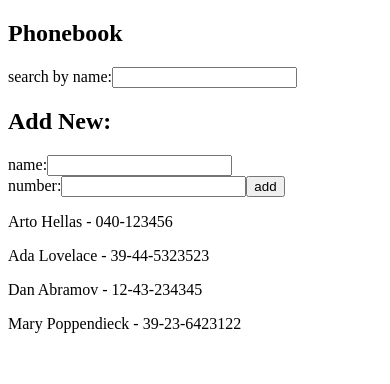
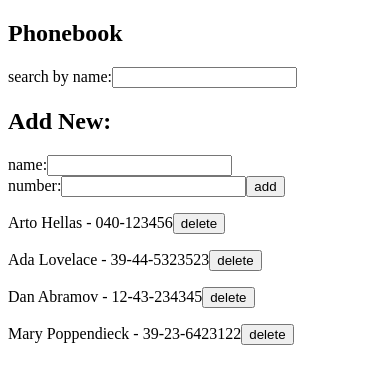
Before and after one commit to rIftimie/fullstackopen-p2, a React (Create React App) app in the folder phonebook/: page / in a window 390 px wide. Shown: the top 384 px of the page. Built offline with nearby package versions, Linux system fonts and the light colour scheme; data requests are answered from the project's data file.

Commit message:
2.12.-2.15*: Phonebook step7-10

```diff
--- /dev/null
+++ b/phonebook/db/db.json
@@ -0,0 +1,24 @@
+{
+    "persons": [
+        {
+            "name": "Arto Hellas",
+            "number": "040-123456",
+            "id": 1
+        },
+        {
+            "name": "Ada Lovelace",
+            "number": "39-44-5323523",
+            "id": 2
+        },
+        {
+            "name": "Dan Abramov",
+            "number": "12-43-234345",
+            "id": 3
+        },
+        {
+            "name": "Mary Poppendieck",
+            "number": "39-23-6423122",
+            "id": 4
+        }
+    ]
+}
--- a/phonebook/package.json
+++ b/phonebook/package.json
@@ -6,6 +6,7 @@
         "@testing-library/jest-dom": "^5.16.5",
         "@testing-library/react": "^13.4.0",
         "@testing-library/user-event": "^13.5.0",
+        "axios": "^1.2.3",
         "react": "^18.2.0",
         "react-dom": "^18.2.0",
         "react-scripts": "5.0.1",
@@ -15,7 +16,8 @@
         "start": "react-scripts start",
         "build": "react-scripts build",
         "test": "react-scripts test",
-    "eject": "react-scripts eject"
+        "eject": "react-scripts eject",
+        "server": "json-server db/db.json -p 3001"
     },
     "eslintConfig": {
         "extends": [
--- a/phonebook/public/index.html
+++ b/phonebook/public/index.html
@@ -13,7 +13,7 @@
 
         <link rel="manifest" href="%PUBLIC_URL%/manifest.json" />
 
-        <title>2.6-2.10 PhoneBook</title>
+        <title>PhoneBook</title>
     </head>
     <body>
         <noscript>You need to enable JavaScript to run this app.</noscript>
--- a/phonebook/src/App.jsx
+++ b/phonebook/src/App.jsx
@@ -1,38 +1,20 @@
+import { useEffect } from "react";
 import { useState } from "react";
 import Filter from "./components/Filter";
 import PersonForm from "./components/PersonForm";
 import Persons from "./components/Persons";
+import {
+    getAll,
+    savePerson,
+    deleteById,
+    updatePerson,
+} from "./services/fetch.js";
 
 function App() {
-    const [persons, setPersons] = useState([
-        { name: "Arto Hellas", number: "040-123456", id: 1 },
-        { name: "Ada Lovelace", number: "39-44-5323523", id: 2 },
-        { name: "Dan Abramov", number: "12-43-234345", id: 3 },
-        { name: "Mary Poppendieck", number: "39-23-6423122", id: 4 },
-    ]);
+    const [persons, setPersons] = useState([]);
     const [newName, setNewName] = useState(null);
     const [newNumber, setNewNumber] = useState(null);
     const [filter, setFilter] = useState(null);
-
-    function handleNewName(e) {
-        setNewName(e.target.value);
-    }
-    function handleNewNumber(e) {
-        setNewNumber(e.target.value);
-    }
-    function handleFilter(e) {
-        setFilter(e.target.value);
-    }
-
-    function addPerson(e) {
-        e.preventDefault();
-        const names = persons.map((person) => person.name);
-        if (!names.includes(newName)) {
-            setPersons(persons.concat({ name: newName, number: newNumber }));
-        } else {
-            window.alert(newName + " already exists");
-        }
-    }
 
     let filteredPersons = [...persons];
 
@@ -45,6 +27,71 @@ function App() {
         });
     }
 
+    function handleNewName(e) {
+        setNewName(e.target.value);
+    }
+    function handleNewNumber(e) {
+        setNewNumber(e.target.value);
+    }
+    function handleFilter(e) {
+        setFilter(e.target.value);
+    }
+    async function handleDelete(id) {
+        if (window.confirm("Do you really want to delete this item?")) {
+            await deleteById(id);
+            setPersons(
+                persons.filter((person) => (person.id !== id ? person : null))
+            );
+        }
+    }
+
+    async function addPerson(e) {
+        e.preventDefault();
+
+        const names = persons.map((person) => person.name);
+
+        if (newName !== null && newNumber !== null) {
+            if (names.includes(newName)) {
+                if (
+                    window.confirm(
+                        newName +
+                            " is already added to the phonebook. Replace the old number with a new one?"
+                    )
+                ) {
+                    const updatedPerson = {
+                        ...persons.filter(
+                            (person) => person.name === newName
+                        )[0],
+                        number: newNumber,
+                    };
+                    await updatePerson(updatedPerson);
+                    setPersons(
+                        persons.map((person) => {
+                            if (person.name === newName) {
+                                person.number = newNumber;
+                            }
+                            return person;
+                        })
+                    );
+                }
+            } else {
+                await savePerson({ name: newName, number: newNumber });
+                setPersons(
+                    persons.concat({ name: newName, number: newNumber })
+                );
+            }
+        } else {
+            window.alert("Error. Input must not be empty");
+        }
+    }
+
+    useEffect(() => {
+        return async () => {
+            const allPersons = await getAll();
+            setPersons(allPersons);
+        };
+    }, []);
+
     return (
         <main>
             <h2>Phonebook</h2>
@@ -54,7 +101,12 @@ function App() {
                 handleNewName={handleNewName}
                 handleNewNumber={handleNewNumber}
             />
-            <Persons persons={filteredPersons} />
+            {persons && (
+                <Persons
+                    persons={filteredPersons}
+                    handleDelete={handleDelete}
+                />
+            )}
         </main>
     );
 }
--- a/phonebook/src/components/Persons.jsx
+++ b/phonebook/src/components/Persons.jsx
@@ -1,9 +1,10 @@
 import React from "react";
 
-function Persons({ persons }) {
+function Persons({ persons, handleDelete }) {
     const renderNames = persons.map((person) => (
         <p key={person.name}>
             {person.name} - {person.number}
+            <button onClick={() => handleDelete(person.id)}>delete</button>
         </p>
     ));
     return <>{renderNames}</>;
--- /dev/null
+++ b/phonebook/src/services/fetch.js
@@ -0,0 +1,47 @@
+async function getAll() {
+    const response = await fetch("http://localhost:3001/persons");
+    const json = await response.json();
+    return json;
+}
+
+async function savePerson(person) {
+    const response = await fetch("http://localhost:3001/persons", {
+        headers: {
+            Accept: "application/json",
+            "Content-Type": "application/json",
+        },
+        method: "POST",
+        body: JSON.stringify(person),
+    });
+    const json = await response.json();
+    return json;
+}
+
+async function updatePerson(person) {
+    const response = await fetch(`http://localhost:3001/persons/${person.id}`, {
+        headers: {
+            Accept: "application/json",
+            "Content-Type": "application/json",
+        },
+        method: "PUT",
+        body: JSON.stringify(person),
+    });
+    const json = await response.json();
+    return json;
+}
+
+async function deleteById(id) {
+    const response = await fetch(`http://localhost:3001/persons/${id}`, {
+        method: "DELETE",
+    });
+    const json = await response.json();
+    return json;
+}
+
+async function findOneById(id) {
+    const response = await fetch(`http://localhost:3001/persons/${id}`);
+    const json = await response.json();
+    return json;
+}
+
+export { getAll, savePerson, findOneById, deleteById, updatePerson };
```
Also changed, not shown: 1 other file (tests, documents, lock files or other folders). Lines whose indentation alone changed are shown as unchanged.
